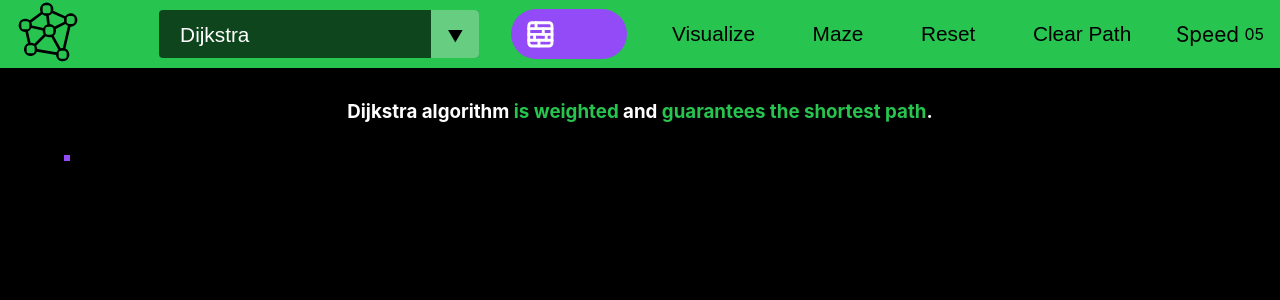
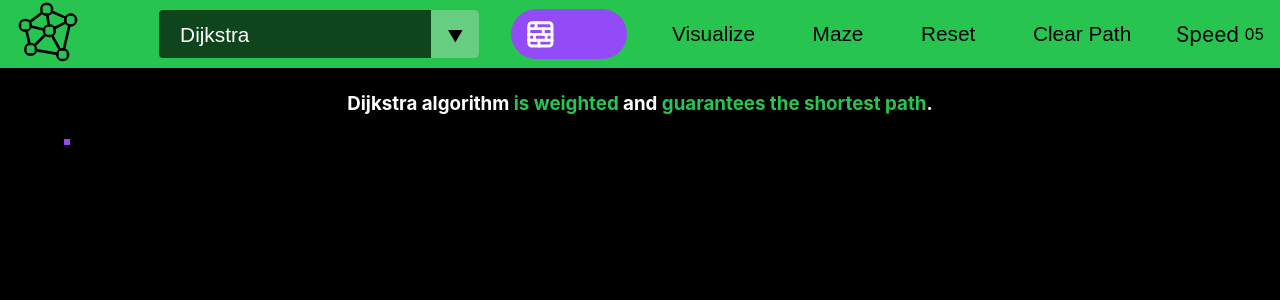
Before and after one commit to Chbmleao/Graph-Algorithms-Visualizer, a React (Create React App) app: page / in a window 1280 px wide. Shown: the top 300 px of the page. Built offline with nearby package versions, Linux system fonts and the light colour scheme; no server answers; some icons are missing.

Commit message:
Decrease margin size

```diff
--- a/src/styles/AlgorithmDescriptionStyles.css
+++ b/src/styles/AlgorithmDescriptionStyles.css
@@ -2,7 +2,7 @@
   display: flex;
   justify-content: center;
   align-items: center;
-  margin: 2rem;
+  margin: 1.5rem;
 }
 
 .alg-description h3 {
```
